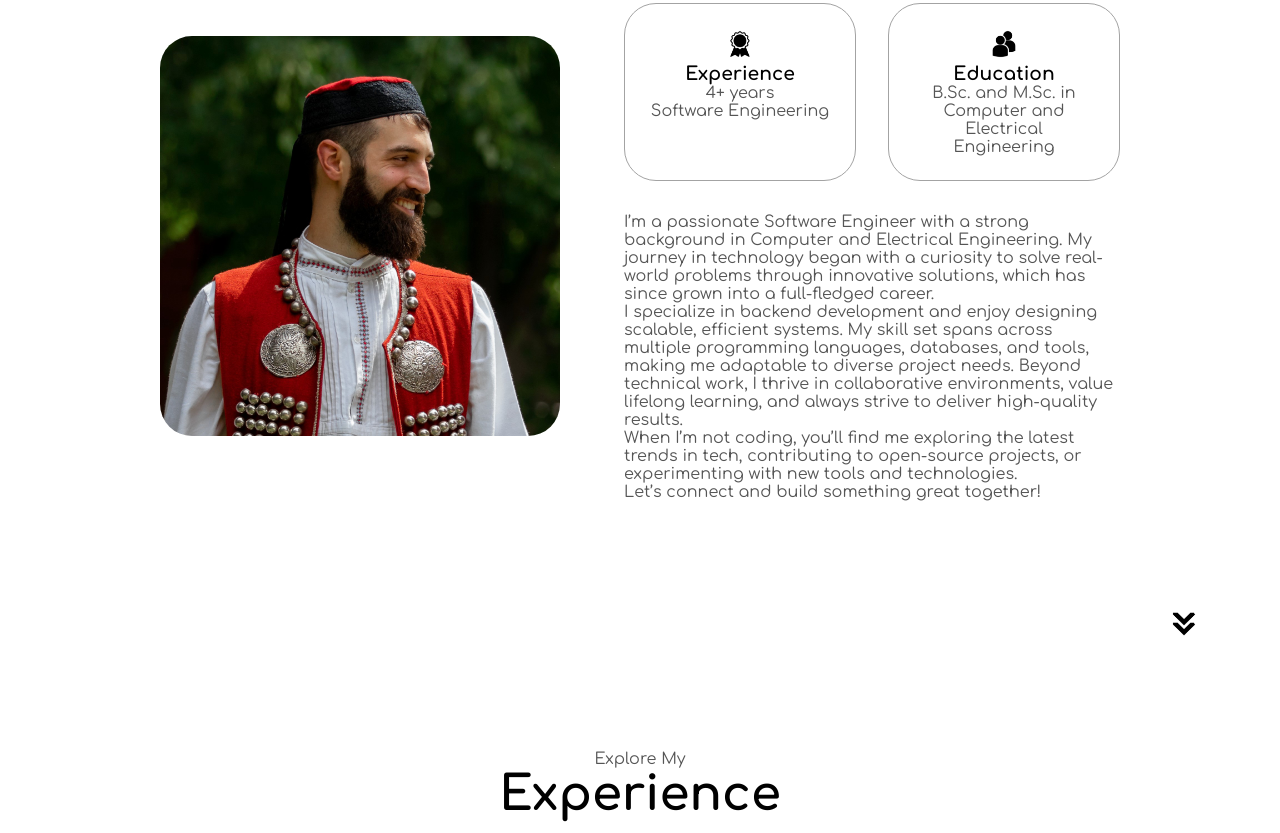
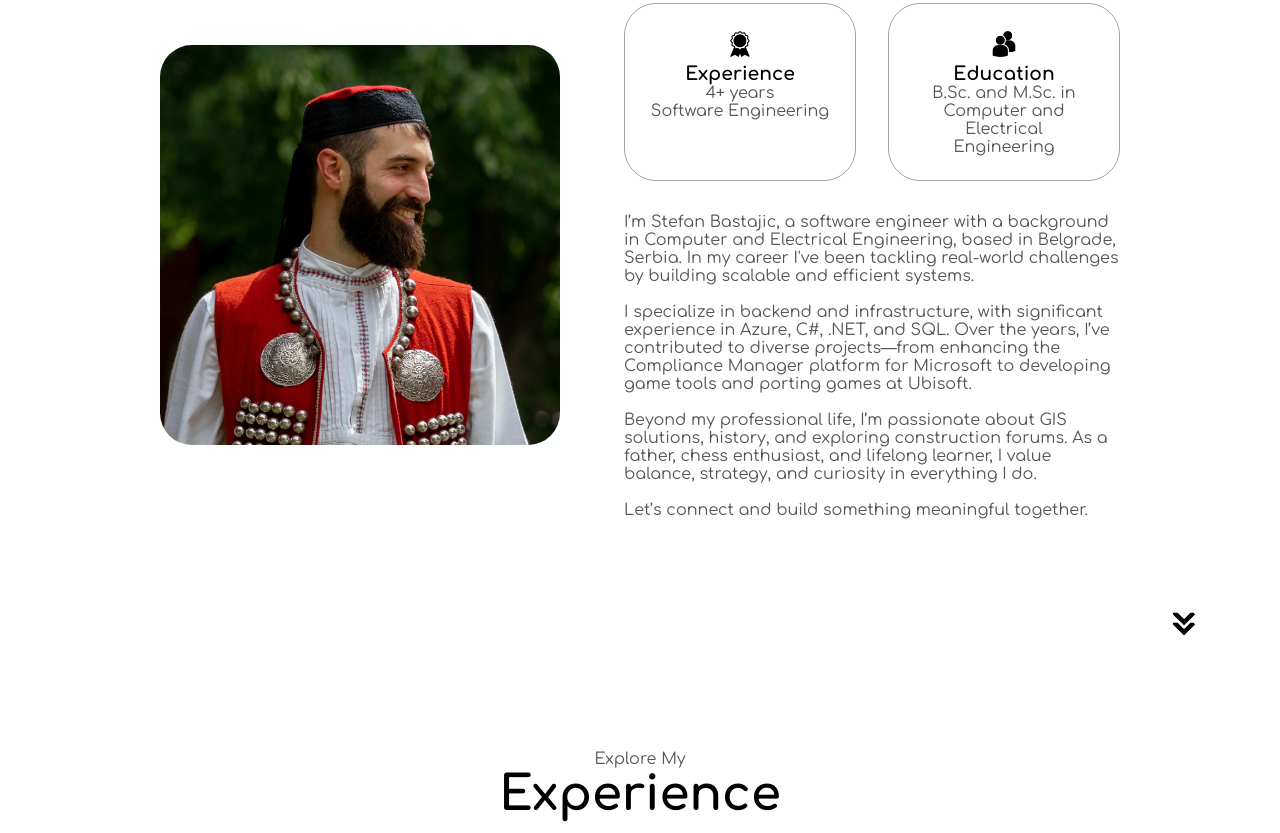
Before and after one commit to bastajko/bastajko.github.io, a plain HTML site: page index.html in a window 1280 px wide. Shown: the part 1152-1985 px from the top of the page. Drawn offline with Linux system fonts and the light colour scheme.

Commit message:
Improving about me text

```diff
--- a/index.html
+++ b/index.html
@@ -115,10 +115,29 @@
           </div>
           <div class="text-container">
             <p>
-              I’m a passionate Software Engineer with a strong background in Computer and Electrical Engineering. My journey in technology began with a curiosity to solve real-world problems through innovative solutions, which has since grown into a full-fledged career.</br>
-              I specialize in backend development and enjoy designing scalable, efficient systems. My skill set spans across multiple programming languages, databases, and tools, making me adaptable to diverse project needs. Beyond technical work, I thrive in collaborative environments, value lifelong learning, and always strive to deliver high-quality results.</br>
-              When I’m not coding, you’ll find me exploring the latest trends in tech, contributing to open-source projects, or experimenting with new tools and technologies.</br>
-              Let’s connect and build something great together!</br>
+              I’m Stefan Bastajic, a software engineer with a background
+              in Computer and Electrical Engineering, based in Belgrade, Serbia.
+              In my career I've been tackling real-world challenges
+              by building scalable and efficient systems.
+            </p>
+            </br>
+            <p>
+              I specialize in backend and infrastructure,
+              with significant experience in Azure, C#, .NET, and SQL.
+              Over the years, I’ve contributed to diverse projects—from
+              enhancing the Compliance Manager platform for Microsoft
+              to developing game tools and porting games at Ubisoft.
+            </p>
+            </br>
+            <p>
+              Beyond my professional life, I’m passionate about GIS solutions,
+              history, and exploring construction forums.
+              As a father, chess enthusiast, and lifelong learner,
+              I value balance, strategy, and curiosity in everything I do.
+            </p>
+            </br>
+            <p>
+              Let’s connect and build something meaningful together.
             </p>
           </div>
         </div>
```
